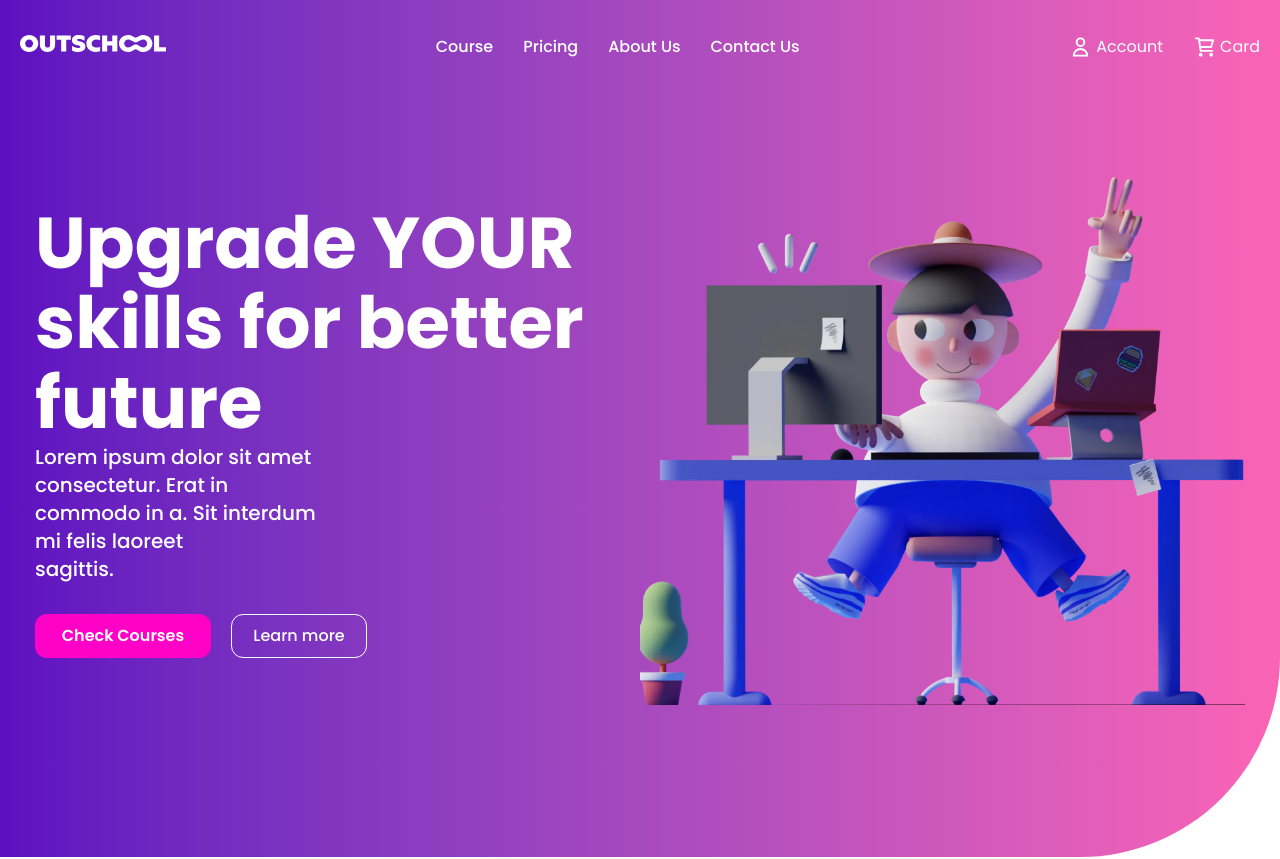
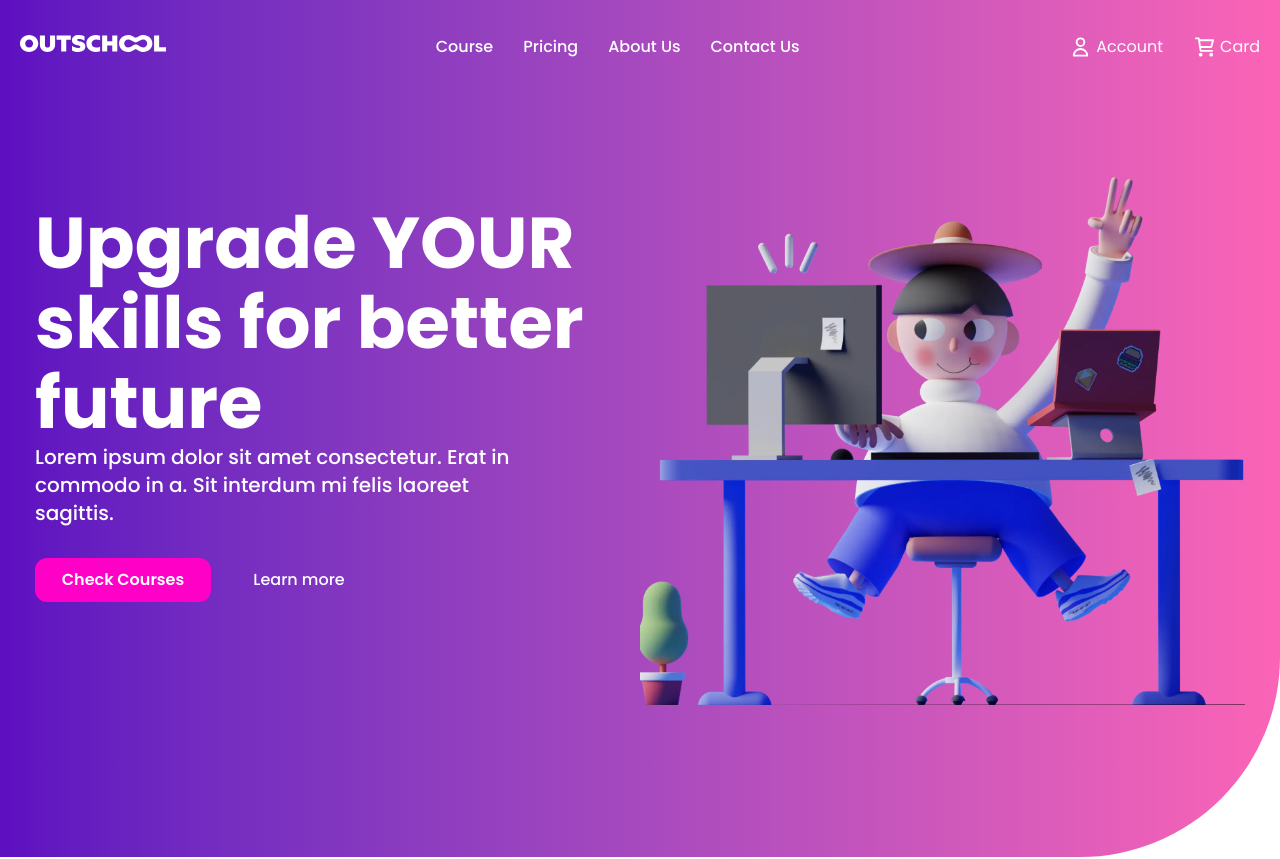
Before and after one commit to Splecial7ka/outschool, a React (Vite) app: page / in a window 1280 px wide. Shown: the top 859 px of the page. Built offline with nearby package versions, Linux system fonts and the light colour scheme.

Commit message:
Image_size

```diff
--- a/src/components/HeroSection.jsx
+++ b/src/components/HeroSection.jsx
@@ -24,7 +24,7 @@ export const HeroSection = ({ children }) => {
             className="
             font-medium
             md:text-xl md:w-[300px]
-            lg:text-xl lg:wp-[527px]
+            lg:text-xl lg:w-[527px]
             "
           >
             Lorem ipsum dolor sit amet consectetur. Erat in commodo in a. Sit
@@ -48,7 +48,7 @@ export const HeroSection = ({ children }) => {
             </button>
             <button
               className="
-              w-full font-medium h-11 rounded-xl border border-whitehover:bg-white hover:bg-white hover:text-black transition-colors
+              w-full font-medium h-11 rounded-xl borde hover:bg-white hover:text-black transition-colors
               md:w-34
               "
             >
@@ -61,6 +61,7 @@ export const HeroSection = ({ children }) => {
             className="relative top-[-40px]"
             src="/outschool/assets/sally_small.webp"
             alt="sally"
+            loading="eager"
           />
         </div>
       </section>
```
